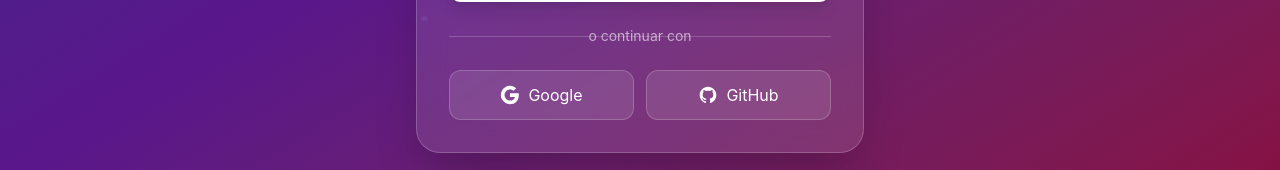
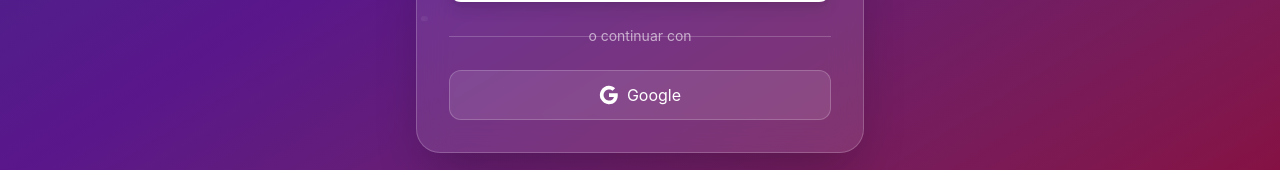
Before and after one commit to Harold-ESC/Jikan, a React (Vite) app: page / in a window 1280 px wide. Shown: the part 619-789 px from the top of the page. Built offline with nearby package versions, Linux system fonts and the light colour scheme; no server answers.

Commit message:
Eliminacion del boton de continuar con github

```diff
--- a/src/core/LoginScreen.jsx
+++ b/src/core/LoginScreen.jsx
@@ -281,7 +281,7 @@ const LoginScreen = () => {
           </div>
 
           {/* Social login */}
-          <div className="grid grid-cols-2 gap-3">
+          <div className="grid grid-cols-1 gap-3">
             <button className="flex items-center justify-center gap-2 bg-white/10 hover:bg-white/20 border border-white/20 text-white py-3 rounded-xl transition">
               <svg className="w-5 h-5" viewBox="0 0 24 24">
                 <path fill="currentColor" d="M22.56 12.25c0-.78-.07-1.53-.2-2.25H12v4.26h5.92c-.26 1.37-1.04 2.53-2.21 3.31v2.77h3.57c2.08-1.92 3.28-4.74 3.28-8.09z"/>
@@ -290,12 +290,6 @@ const LoginScreen = () => {
                 <path fill="currentColor" d="M12 5.38c1.62 0 3.06.56 4.21 1.64l3.15-3.15C17.45 2.09 14.97 1 12 1 7.7 1 3.99 3.47 2.18 7.07l3.66 2.84c.87-2.6 3.3-4.53 6.16-4.53z"/>
               </svg>
               Google
-            </button>
-            <button className="flex items-center justify-center gap-2 bg-white/10 hover:bg-white/20 border border-white/20 text-white py-3 rounded-xl transition">
-              <svg className="w-5 h-5" fill="currentColor" viewBox="0 0 24 24">
-                <path d="M12 2C6.477 2 2 6.477 2 12c0 4.42 2.865 8.17 6.839 9.49.5.092.682-.217.682-.482 0-.237-.008-.866-.013-1.7-2.782.603-3.369-1.34-3.369-1.34-.454-1.156-1.11-1.463-1.11-1.463-.908-.62.069-.608.069-.608 1.003.07 1.531 1.03 1.531 1.03.892 1.529 2.341 1.087 2.91.831.092-.646.35-1.086.636-1.336-2.22-.253-4.555-1.11-4.555-4.943 0-1.091.39-1.984 1.029-2.683-.103-.253-.446-1.27.098-2.647 0 0 .84-.269 2.75 1.025A9.578 9.578 0 0112 6.836c.85.004 1.705.114 2.504.336 1.909-1.294 2.747-1.025 2.747-1.025.546 1.377.203 2.394.1 2.647.64.699 1.028 1.592 1.028 2.683 0 3.842-2.339 4.687-4.566 4.935.359.309.678.919.678 1.852 0 1.336-.012 2.415-.012 2.743 0 .267.18.578.688.48C19.138 20.167 22 16.418 22 12c0-5.523-4.477-10-10-10z"/>
-              </svg>
-              GitHub
             </button>
           </div>
         </div>
```
